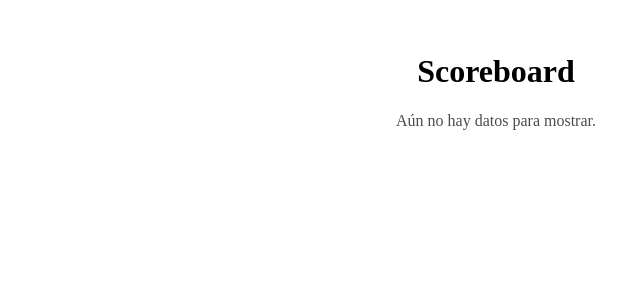
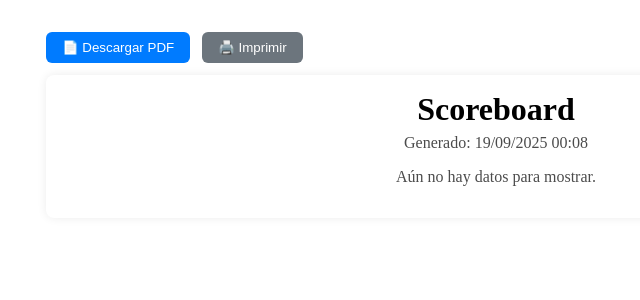
Before and after one commit to GHPatroller/PRF-2025C2-YA-C-6, a React (Vite) app in the folder frontend/: page /scoreboard in a window 1280 px wide. Shown: the top 300 px of the page, without its empty margins (144-784 px from the left). Built offline with nearby package versions, Linux system fonts and the light colour scheme.

Commit message:
pdf del scoreboard e info de zoom

```diff
--- a/frontend/src/components/features/meeting/Scoreboard.jsx
+++ b/frontend/src/components/features/meeting/Scoreboard.jsx
@@ -1,4 +1,7 @@
-import { useEffect, useState } from "react";
+import { useEffect, useMemo, useRef, useState } from "react";
+import html2canvas from "html2canvas";//npm install html2canvas jspdf
+
+import jsPDF from "jspdf";
 
 export default function ScoreboardPage() {
   const [data, setData] = useState(() => {
@@ -9,6 +12,9 @@ export default function ScoreboardPage() {
       return [];
     }
   });
+
+  // ⬇️ contenedor que vamos a convertir a PDF
+  const boardRef = useRef(null);
 
   useEffect(() => {
     const read = () => {
@@ -35,12 +41,107 @@ export default function ScoreboardPage() {
     };
   }, []);
 
+  const nowLabel = useMemo(() => {
+    const d = new Date();
+    // formateo simple DD/MM/YYYY HH:mm
+    const dd = String(d.getDate()).padStart(2, "0");
+    const mm = String(d.getMonth() + 1).padStart(2, "0");
+    const yyyy = d.getFullYear();
+    const hh = String(d.getHours()).padStart(2, "0");
+    const mi = String(d.getMinutes()).padStart(2, "0");
+    return `${dd}/${mm}/${yyyy} ${hh}:${mi}`;
+  }, []);
+
+  const handleDownloadPDF = async () => {
+    const element = boardRef.current;
+    if (!element) return;
+
+    // Asegura que renderice con el ancho real del contenedor
+    const canvas = await html2canvas(element, {
+      scale: 2,
+      useCORS: true,
+      windowWidth: element.scrollWidth,
+    });
+
+    const imgData = canvas.toDataURL("image/png");
+
+    const pdf = new jsPDF("p", "mm", "a4");
+    const pageWidth = pdf.internal.pageSize.getWidth();
+    const pageHeight = pdf.internal.pageSize.getHeight();
+
+    // Dimensiones de la imagen dentro del PDF manteniendo proporción
+    const imgProps = pdf.getImageProperties(imgData);
+    const pdfWidth = pageWidth;
+    const pdfHeight = (imgProps.height * pdfWidth) / imgProps.width;
+
+    // Agrega la imagen en múltiples páginas si es más alta que el A4
+    let heightLeft = pdfHeight;
+    let position = 0; // y inicial
+
+    pdf.addImage(imgData, "PNG", 0, position, pdfWidth, pdfHeight);
+    heightLeft -= pageHeight;
+
+    while (heightLeft > 0) {
+      position -= pageHeight; // scrollea la misma imagen hacia arriba
+      pdf.addPage();
+      pdf.addImage(imgData, "PNG", 0, position, pdfWidth, pdfHeight);
+      heightLeft -= pageHeight;
+    }
+
+    pdf.save("scoreboard.pdf");
+  };
+
   const YELLOW = "#f39c12";
   const RED = "#e74c3c";
 
   return (
     <div style={{ padding: 24, maxWidth: 900, margin: "0 auto" }}>
-      <h1 style={{ textAlign: "center" }}>Scoreboard</h1>
+      <div style={{ display: "flex", gap: 12, marginBottom: 12 }}>
+        <button
+          onClick={handleDownloadPDF}
+          style={{
+            backgroundColor: "#007bff",
+            color: "white",
+            padding: "8px 16px",
+            border: "none",
+            borderRadius: 6,
+            cursor: "pointer",
+          }}
+        >
+          📄 Descargar PDF
+        </button>
+
+        <button
+          onClick={() => window.print()}
+          style={{
+            backgroundColor: "#6c757d",
+            color: "white",
+            padding: "8px 16px",
+            border: "none",
+            borderRadius: 6,
+            cursor: "pointer",
+          }}
+        >
+          🖨️ Imprimir
+        </button>
+      </div>
+
+      {/* ⬇️ Todo lo que esté dentro de este div se exporta al PDF */}
+      <div
+        ref={boardRef}
+        style={{
+          background: "white",
+          padding: 16,
+          borderRadius: 8,
+          boxShadow: "0 0 10px rgba(0,0,0,0.08)",
+        }}
+      >
+        <header style={{ marginBottom: 12 }}>
+          <h1 style={{ textAlign: "center", margin: 0 }}>Scoreboard</h1>
+          <p style={{ textAlign: "center", opacity: 0.7, marginTop: 6 }}>
+            Generado: {nowLabel}
+          </p>
+        </header>
 
         {!data || data.length === 0 ? (
           <p style={{ textAlign: "center", opacity: 0.7 }}>
@@ -50,19 +151,51 @@ export default function ScoreboardPage() {
           <table style={{ width: "100%", borderCollapse: "collapse" }}>
             <thead>
               <tr>
-              <th style={{ borderBottom: "1px solid #ddd", textAlign: "left", padding: 8 }}>
+                <th
+                  style={{
+                    borderBottom: "1px solid #ddd",
+                    textAlign: "left",
+                    padding: 8,
+                  }}
+                >
                   Usuario
                 </th>
-              <th style={{ borderBottom: "1px solid #ddd", textAlign: "left", padding: 8, color: YELLOW }}>
+                <th
+                  style={{
+                    borderBottom: "1px solid #ddd",
+                    textAlign: "left",
+                    padding: 8,
+                    color: YELLOW,
+                  }}
+                >
                   Tarjetas Amarillas
                 </th>
-              <th style={{ borderBottom: "1px solid #ddd", textAlign: "left", padding: 8, color: RED }}>
+                <th
+                  style={{
+                    borderBottom: "1px solid #ddd",
+                    textAlign: "left",
+                    padding: 8,
+                    color: RED,
+                  }}
+                >
                   Tarjetas Rojas
                 </th>
-              <th style={{ borderBottom: "1px solid #ddd", textAlign: "left", padding: 8 }}>
+                <th
+                  style={{
+                    borderBottom: "1px solid #ddd",
+                    textAlign: "left",
+                    padding: 8,
+                  }}
+                >
                   Estado
                 </th>
-              <th style={{ borderBottom: "1px solid #ddd", textAlign: "left", padding: 8 }}>
+                <th
+                  style={{
+                    borderBottom: "1px solid #ddd",
+                    textAlign: "left",
+                    padding: 8,
+                  }}
+                >
                   Último evento
                 </th>
               </tr>
@@ -91,5 +224,6 @@ export default function ScoreboardPage() {
           </table>
         )}
       </div>
+    </div>
   );
 }
--- a/frontend/src/hooks/useZoomClient.js
+++ b/frontend/src/hooks/useZoomClient.js
@@ -19,6 +19,7 @@ export const useZoomClient = (zoomRef) => {
           isResizable: true,
           viewSizes: { default: { width: 800, height: 450 } },
         },
+         meetingInfo: [], // vacio asi no muestra nada
       },
       success: () => console.log('✅ SDK inicializado'),
       error: (err) => console.error('❌ Error init:', err),
--- a/package.json
+++ b/package.json
@@ -9,6 +9,8 @@
     "concurrently": "^8.2.2"
   },
   "dependencies": {
+    "html2canvas": "^1.4.1",
+    "jspdf": "^3.0.3",
     "react-router-dom": "^7.9.4"
   }
 }
```
Also changed, not shown: 1 other file (tests, documents, lock files or other folders). Lines whose indentation alone changed are shown as unchanged.
